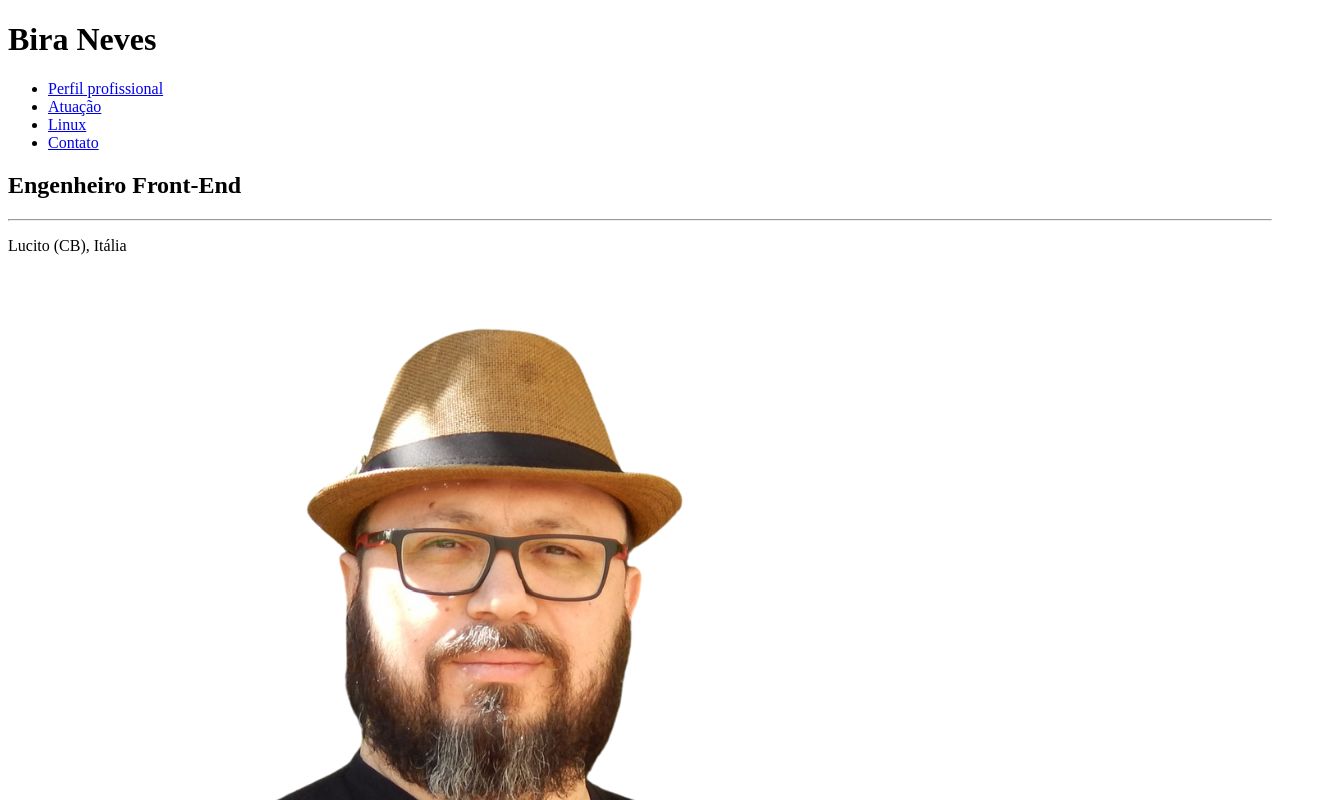
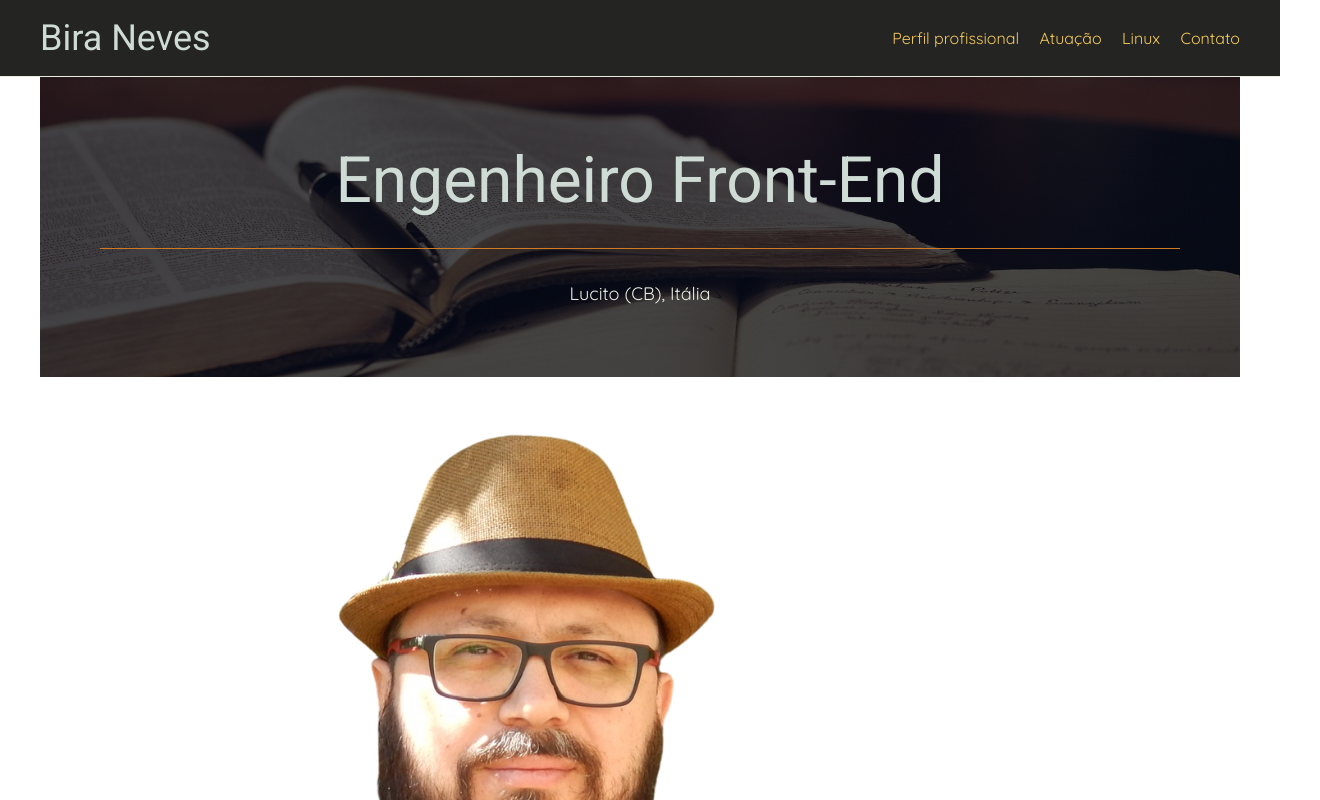
Before and after one commit to biraneves/curso_ebac_frontend, a plain HTML site: page index.html in a window 1280 px wide. Shown: the top 800 px of the page, 1320 px wide, since content can reach past the window. Drawn offline with Linux system fonts and the light colour scheme.

Commit message:
Estilização da intro

```diff
--- /dev/null
+++ b/assets/css/main.css
@@ -0,0 +1,95 @@
+@import url('https://fonts.googleapis.com/css2?family=Quicksand&family=Roboto&display=swap');
+
+:root {
+    --bgcolor-0: #cfdbd5;
+    --bgcolor-1: #333533;
+    --bgcolor-2: #242423;
+
+    --color-light-default: #e8eddf;
+    --color-light-title: #cfdbd5;
+    --color-dark-default: #333533;
+    --color-dark-title: #242423;
+    --color-link: #f5cb5c;
+    --color-link-hover: #d17a23;
+
+    --font-default: 'Quicksand', sans-serif;
+    --font-title: 'Roboto', sans-serif;
+}
+
+body {
+    font-family: var(--font-default);
+}
+
+.container {
+    width: 1200px;
+    margin: 0 auto;
+}
+
+header {
+    background-color: var(--bgcolor-2);
+    color: var(--color-light-title);
+    border-bottom: 1px solid var(--color-light-default);
+    padding: 20px;
+}
+
+header .container {
+    display: flex;
+    justify-content: space-between;
+    align-items: center;
+}
+
+header h1 {
+    font-size: 2.25em;
+    font-weight: normal;
+    font-family: var(--font-title);
+}
+
+header ul li {
+    display: inline;
+    margin-left: 16px;
+}
+
+header ul li a {
+    color: var(--color-link);
+    text-decoration: none;
+}
+
+header ul li a:hover {
+    color: var(--color-link-hover);
+}
+
+#intro {
+    background: linear-gradient(0deg, rgba(0, 0, 0, 0.7), rgba(0, 0, 0, 0.7)), url(../images/open-book.jpeg);
+    background-position: center;
+    background-attachment: fixed;
+    background-repeat: no-repeat;
+    background-size: cover;
+    height: 300px;
+    display: flex;
+    flex-direction: column;
+    justify-content: center;
+    align-items: center;
+}
+
+#intro h2 {
+    font-family: var(--font-title);
+    font-weight: normal;
+    font-size: 4em;
+    line-height: 76.8px;
+    margin-bottom: 20px;
+    color: var(--color-light-title);
+}
+
+#intro hr {
+    width: 90%;
+    border: 0px;
+    border-top: solid 1px var(--color-link-hover);
+}
+
+#intro p {
+    font-size: 1.13em;
+    line-height: 34.8px;
+    margin-bottom: 0px;
+    margin-top: 20px;
+    color: var(--color-light-default);
+}
--- a/index.html
+++ b/index.html
@@ -3,6 +3,8 @@
 <head>
     <meta charset="UTF-8">
     <meta name="viewport" content="width=device-width, initial-scale=1.0">
+    <link rel="stylesheet" href="./assets/css/reset.css">
+    <link rel="stylesheet" href="./assets/css/main.css">
     <title>Bira Neves - Engenheiro Front-End</title>
 </head>
 <body>
```
Also changed, not shown: assets/images/open-book.jpeg (added).
